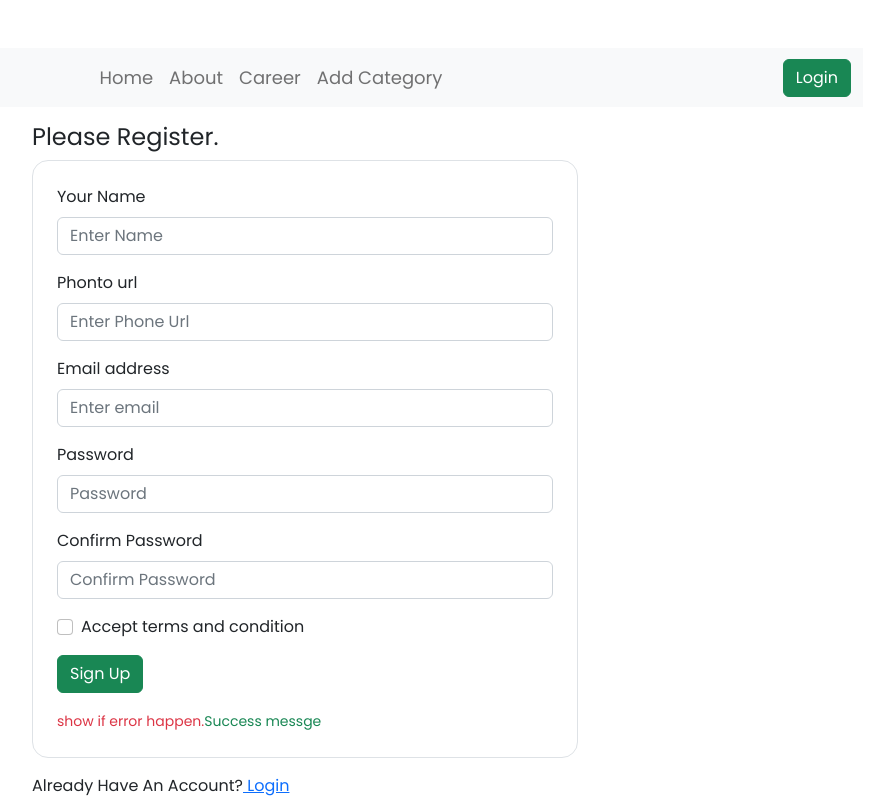
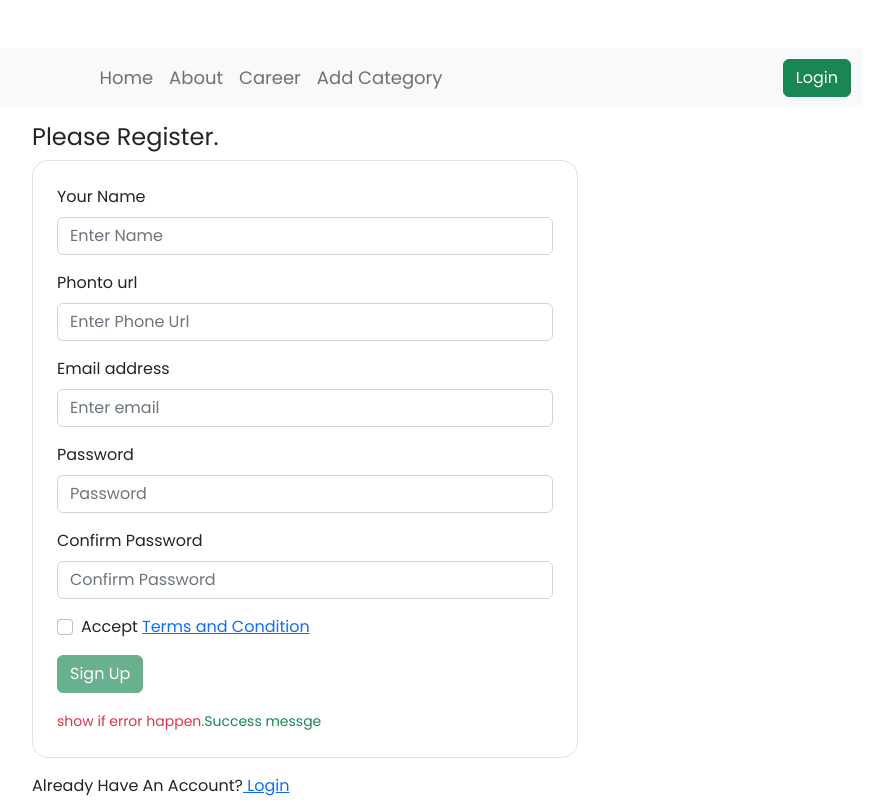
Before and after one commit to hasankarim18/beyond-news-buzz, a React (Vite) app: page /register in a window 1280 px wide. Shown: the whole page, without its empty margins (335-1217 px from the left). Built offline with nearby package versions, Linux system fonts and the light colour scheme; no server answers.

Commit message:
accept terms and conditiona and button diaabled and conditional signup

```diff
--- a/src/Pages/Login/Register.jsx
+++ b/src/Pages/Login/Register.jsx
@@ -1,12 +1,20 @@
-import React, { useContext } from 'react';
+import React, { useContext, useState } from 'react';
 import { Button, Container, Form } from "react-bootstrap";
 import { Link, useNavigate } from "react-router-dom";
 import { AuthContext } from '../../Providers/AuthProvider';
+import { toast } from "react-toastify";
+
 
 const Register = () => {
-
+  const [accept, setAccept] = useState(false)
   const { createUser } = useContext(AuthContext);
   const navigate = useNavigate()
+  const signUpNotify = ()=> toast('SignUp Successful Please Login')
+
+  const accHandler = (event)=> {
+   setAccept(event.target.checked)
+  }
+
 
   const submitHandler = (event)=> {
     event.preventDefault()
@@ -16,18 +24,19 @@ const Register = () => {
     const password = form.password.value
     const photo = form.photo.value
 
+    if(accept){
+      createUser(email, password)
+        .then((res) => {
+          const createdUser = res.user;
+          signUpNotify()
+           navigate('/login')
 
-    createUser(email, password)
-    .then(res => {
-      const createdUser = res.user;
-     // navigate('/login')
-      console.log(createdUser);
+        })
+        .catch((error) => {
+          console.log(error);
+        });
+    }
 
-    })
-    .catch( (error)=> {
-      console.log(error);
-
-    })
   }
 
     return (
@@ -79,13 +88,20 @@ const Register = () => {
               </Form.Group>
               <Form.Group className="mb-3" controlId="formBasicCheckbox">
                 <Form.Check
+                  onClick={accHandler}
                   name="accept"
                   type="checkbox"
-                  label="Accept terms and condition"
+                  label={
+                    <>
+                      Accept <Link to="/terms"> Terms and Condition </Link>{" "}
+                    </>
+                  }
                 />
               </Form.Group>
+
               <div className="mb-3">
                 <input
+                  disabled={!accept}
                   value="Sign Up"
                   type="submit"
                   className="btn btn-success"
--- /dev/null
+++ b/src/Pages/Shared/Terms/Terms.jsx
@@ -0,0 +1,20 @@
+import React from 'react';
+import { Link } from 'react-router-dom';
+
+const Terms = () => {
+    return (
+        <div>
+            <div className="container">
+                <h2>Our Terms and conditions</h2>
+                <p>
+                    Lorem ipsum dolor sit amet, consectetur adipisicing elit. Quo maiores natus fugit dignissimos veritatis commodi odio molestias dolorem sit, suscipit debitis porro amet perspiciatis, aliquid eius quia consequuntur laborum a ratione quos accusantium mollitia unde? Deleniti at praesentium cumque ea dolores veniam, ex quia minima non temporibus et voluptatem saepe!
+                </p>
+                <p>
+                   Go Back to <Link to="/register"> Register</Link>
+                </p>
+            </div>
+        </div>
+    );
+};
+
+export default Terms;
--- a/src/Providers/AuthProvider.jsx
+++ b/src/Providers/AuthProvider.jsx
@@ -32,10 +32,12 @@ const AuthProvider = ({children}) => {
 
 
     const createUser = (email, password)=> {
+        setLoading(true)
         return createUserWithEmailAndPassword(auth, email, password)
     }
 
     const signInUser = (email, password)=> {
+        setLoading(true)
         return signInWithEmailAndPassword(auth, email, password);
     }
 
--- a/src/Routes/PrivateRoute.jsx
+++ b/src/Routes/PrivateRoute.jsx
@@ -30,7 +30,7 @@ const PrivateRoute = ({children}) => {
  * 2.. if user is logged in allow them to visit the route
  * 3. else redirect them to the other page
  * 4. setup the private router
- *
+ * 5. handle loading in create user and signin user and observer
  */
 
 export default PrivateRoute;
--- a/src/Routes/Routes.jsx
+++ b/src/Routes/Routes.jsx
@@ -9,6 +9,7 @@ import LoginLayout from '../Layout/LoginLayout';
 import Login from '../Pages/Login/Login';
 import Register from '../Pages/Login/Register';
 import PrivateRoute from './PrivateRoute';
+import Terms from '../Pages/Shared/Terms/Terms';
 
 
 const router = createBrowserRouter([
@@ -32,6 +33,10 @@ const router = createBrowserRouter([
         path: "/logout",
         element: <Navigate to="/category/0" />,
       },
+      {
+        path:'/terms',
+        element:<Terms />
+      }
     ],
   },
   {
--- a/src/main.jsx
+++ b/src/main.jsx
@@ -6,11 +6,14 @@ import './index.css'
 import { RouterProvider } from 'react-router-dom'
 import router from './Routes/Routes'
 import AuthProvider from './Providers/AuthProvider'
+  import { ToastContainer } from "react-toastify";
+   import "react-toastify/dist/ReactToastify.css";
 
 
 ReactDOM.createRoot(document.getElementById("root")).render(
   <React.Fragment>
     <AuthProvider>
+      <ToastContainer />
       <RouterProvider router={router} />
     </AuthProvider>
   </React.Fragment>
```
